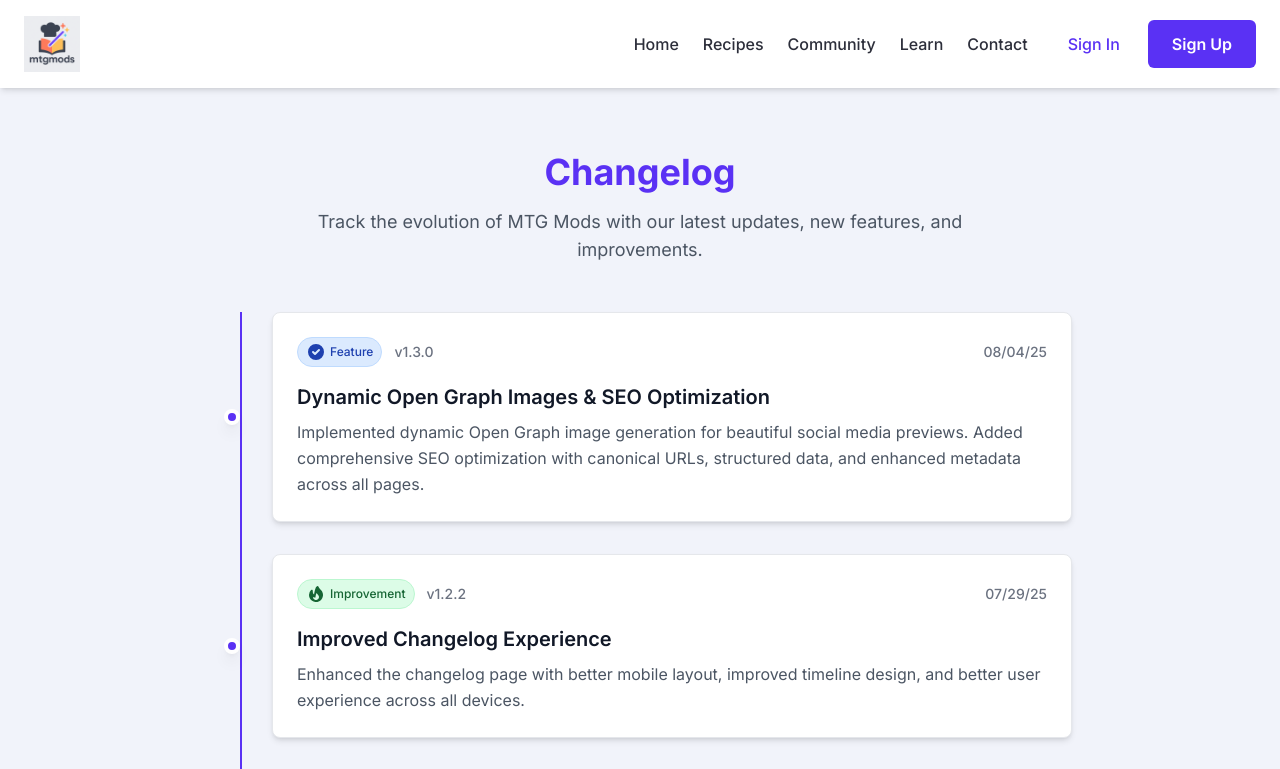
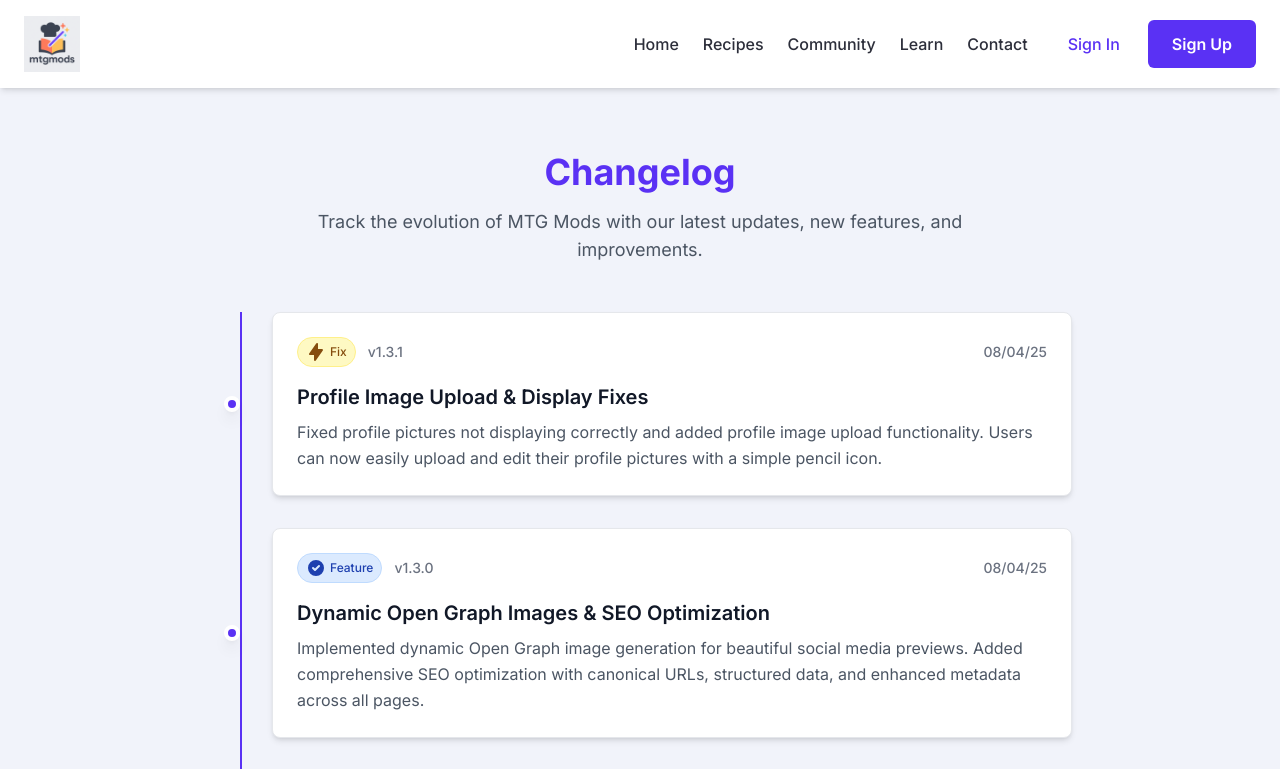
Before and after one commit to natewizz/mtg-mods, a Next.js app: page /changelog in a window 1280 px wide. Shown: the top 769 px of the page. Built offline with nearby package versions, Linux system fonts and the light colour scheme; no server answers.

Commit message:
docs: Update changelogs with profile image upload fixes

```diff
--- a/src/app/changelog/page.tsx
+++ b/src/app/changelog/page.tsx
@@ -42,6 +42,13 @@ interface ChangelogEntry {
 }
 
 const changelogData: ChangelogEntry[] = [
+  {
+    date: '2025-08-04',
+    version: 'v1.3.1',
+    title: 'Profile Image Upload & Display Fixes',
+    description: 'Fixed profile pictures not displaying correctly and added profile image upload functionality. Users can now easily upload and edit their profile pictures with a simple pencil icon.',
+    type: 'fix'
+  },
   {
     date: '2025-08-04',
     version: 'v1.3.0',
```
Also changed, not shown: 1 other file (tests, documents, lock files or other folders).
